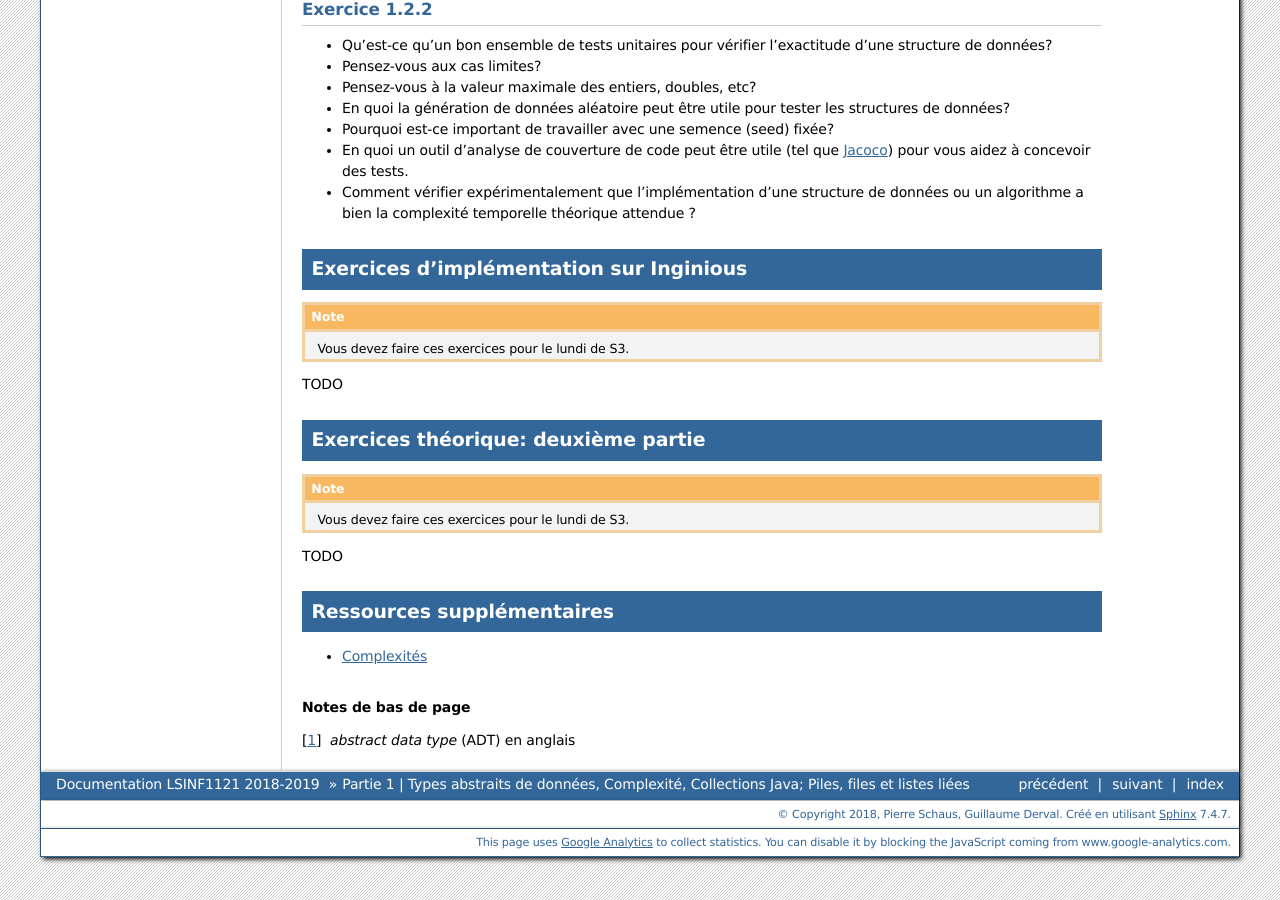
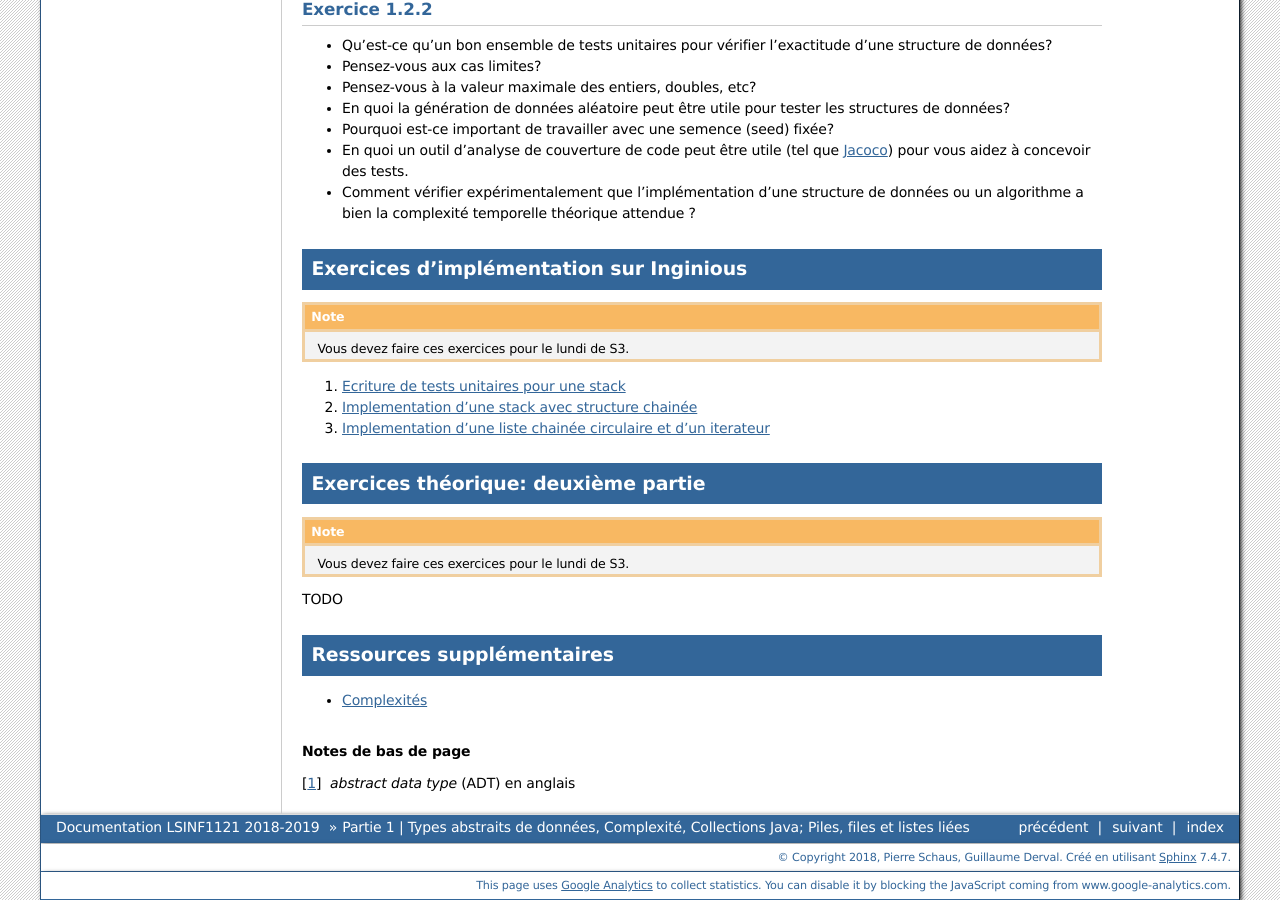
Before and after one commit to pschaus/LINFO1121, a Sphinx documentation site: the page built from source/part1/index.rst, in a window 1280 px wide and 900 px high, scrolled down 2415 px. Built offline with Sphinx 7.4.7, drawn with Linux system fonts in a browser that asks for light colours.

Commit message:
exercices inginious

```diff
--- a/source/part1/index.rst
+++ b/source/part1/index.rst
@@ -154,7 +154,10 @@ Exercices d'implémentation sur Inginious
 .. note::
    Vous devez faire ces exercices pour le lundi de S3.
 
-TODO
+1. `Ecriture de tests unitaires pour une stack <https://inginious.info.ucl.ac.be/course/LSINF1121-2016/m1stacktests>`_
+2. `Implementation d'une stack avec structure chainée  <https://inginious.info.ucl.ac.be/course/LSINF1121-2016/m1stack>`_
+3. `Implementation d'une liste chainée circulaire et d'un iterateur  <https://inginious.info.ucl.ac.be/course/LSINF1121-2016/p1circularlinkedlist>`_
+
 
 Exercices théorique: deuxième partie
 =======================================
```
